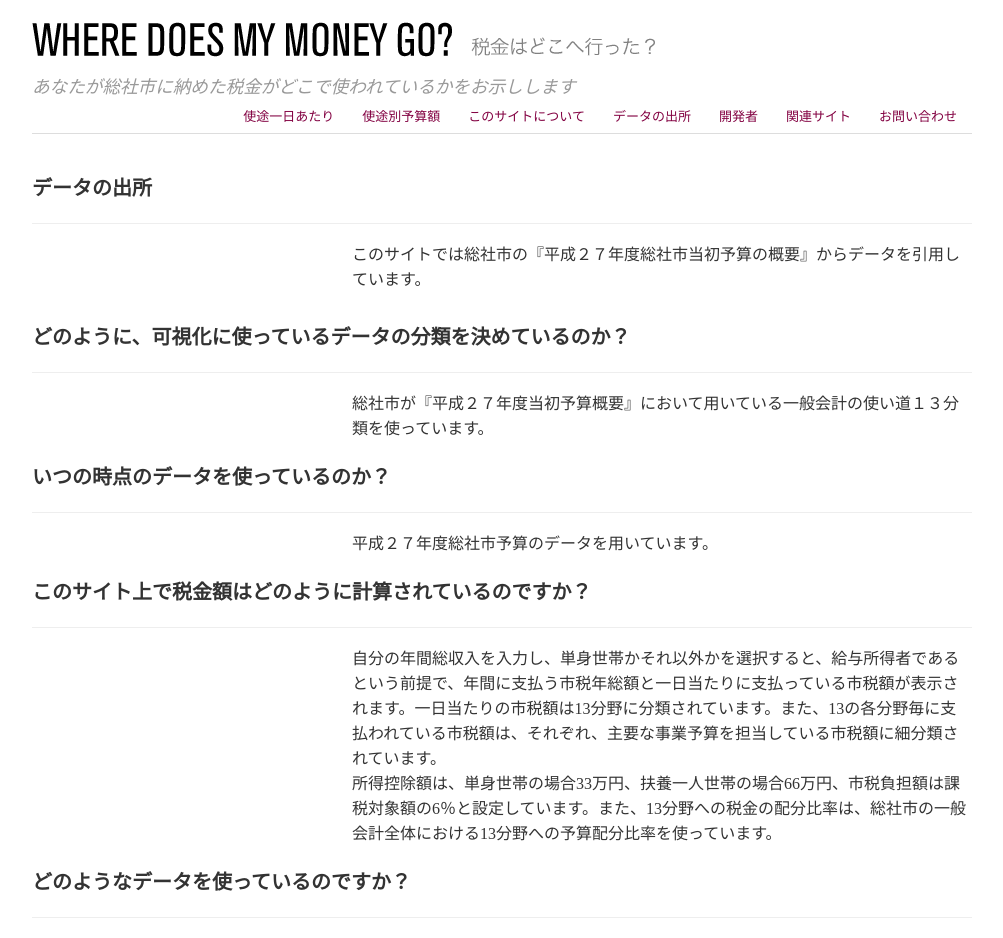
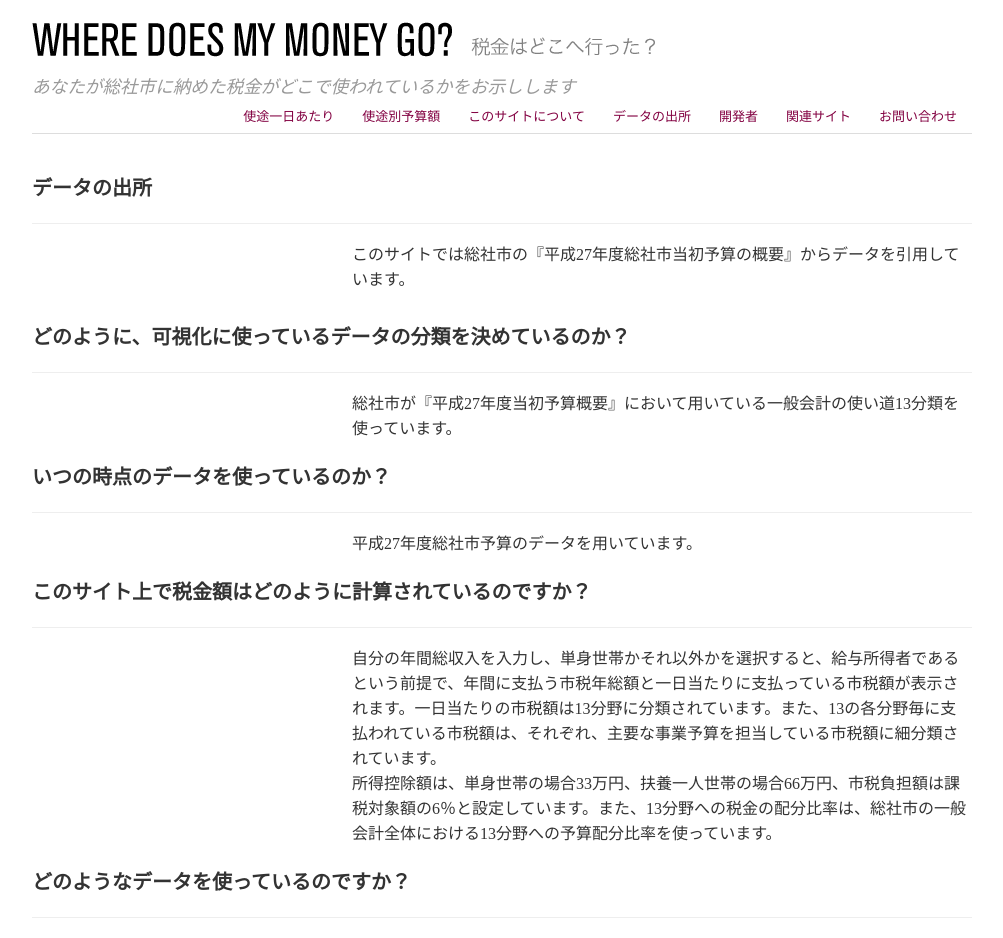
Before and after one commit to data-cradle/spending-soja, a Jekyll site: the page built from sources.html, in a window 1280 px wide and 1400 px high. Shown: the top 938 px of the window, without its empty margins (138-1141 px from the left). Built offline with Jekyll 4.4.1, drawn with Linux system fonts in a browser that asks for light colours; nearby versions of some CDN libraries; some of the changed text lies outside the part shown.

Commit message:
reviced about ,sources and dailybread

```diff
--- a/about.html
+++ b/about.html
@@ -55,7 +55,7 @@
 
 <div class="row">
   <div class="span8 offset4">
-    <p><a href="contact.html">コンタクトフォーム</a>からご連絡ください。</p><br>このサイトは、<strong>高梁川流域オープンデータポータルサイト「<a href="dhttp://dataeye.jp/pages/content/index.html">dataeye データから見えるもの</a>」</strong>のコンテンツの一つです。
+    <p><a href="contact.html">コンタクトフォーム</a>からご連絡ください。</p><br>このサイトは、<strong>高梁川流域オープンデータポータルサイト「<a href="http://dataeye.jp/pages/content/index.html">dataeye データから見えるもの</a>」</strong>のコンテンツの一つです。
 ご意見・ご要望がございましたら、<strong>「<a href="http://dataeye.jp/contact/contact_register/index.html">dataeye アイデアボックス</a>」</strong>からご連絡ください。
   </div>
 </div>
--- a/js/dailybread.js
+++ b/js/dailybread.js
@@ -112,7 +112,7 @@
 
   this.setSalary = function (salary) {
     self.salaryVal = salary
-    self.taxVal = (salary - (baseKoujo + (dependentType == 'family' ? huyoKoujo : 0))) * taxRate;
+    self.taxVal = (salary - (baseKoujo + (dependentType == 'family' ? huyoKoujo : 0))) * taxRate + 3000;
   }
 
   this.draw = function () {
--- a/sources.html
+++ b/sources.html
@@ -7,7 +7,7 @@
 
 <div class="row">
   <div class="span8 offset4">
-  <p>このサイトでは総社市の『平成２７年度総社市当初予算の概要』からデータを引用しています。</p>
+  <p>このサイトでは総社市の『平成27年度総社市当初予算の概要』からデータを引用しています。</p>
   </div>
 </div>
 
@@ -16,14 +16,14 @@
 
 <div class="row">
   <div class="span8 offset4">
-    総社市が『平成２７年度当初予算概要』において用いている一般会計の使い道１３分類を使っています。
+    総社市が『平成27年度当初予算概要』において用いている一般会計の使い道13分類を使っています。
   </div>
 </div>
 <h2 class="page-header">いつの時点のデータを使っているのか？ </h2>
 
 <div class="row">
   <div class="span8 offset4">
-  平成２７年度総社市予算のデータを用いています。
+  平成27年度総社市予算のデータを用いています。
   </div>
 </div>
 
```
Also changed, not shown: other parts of sources.html (+1 -1 lines).
